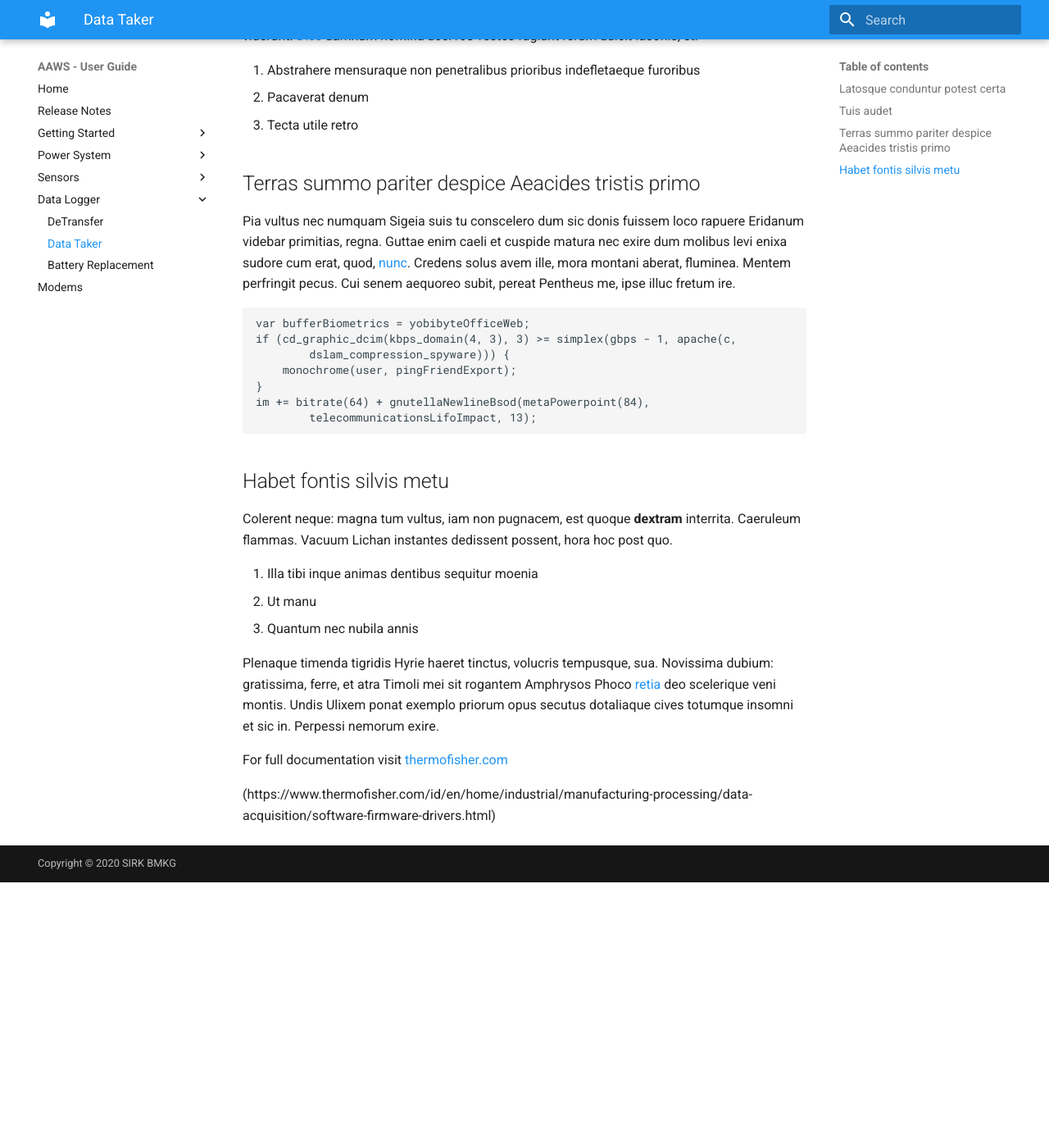
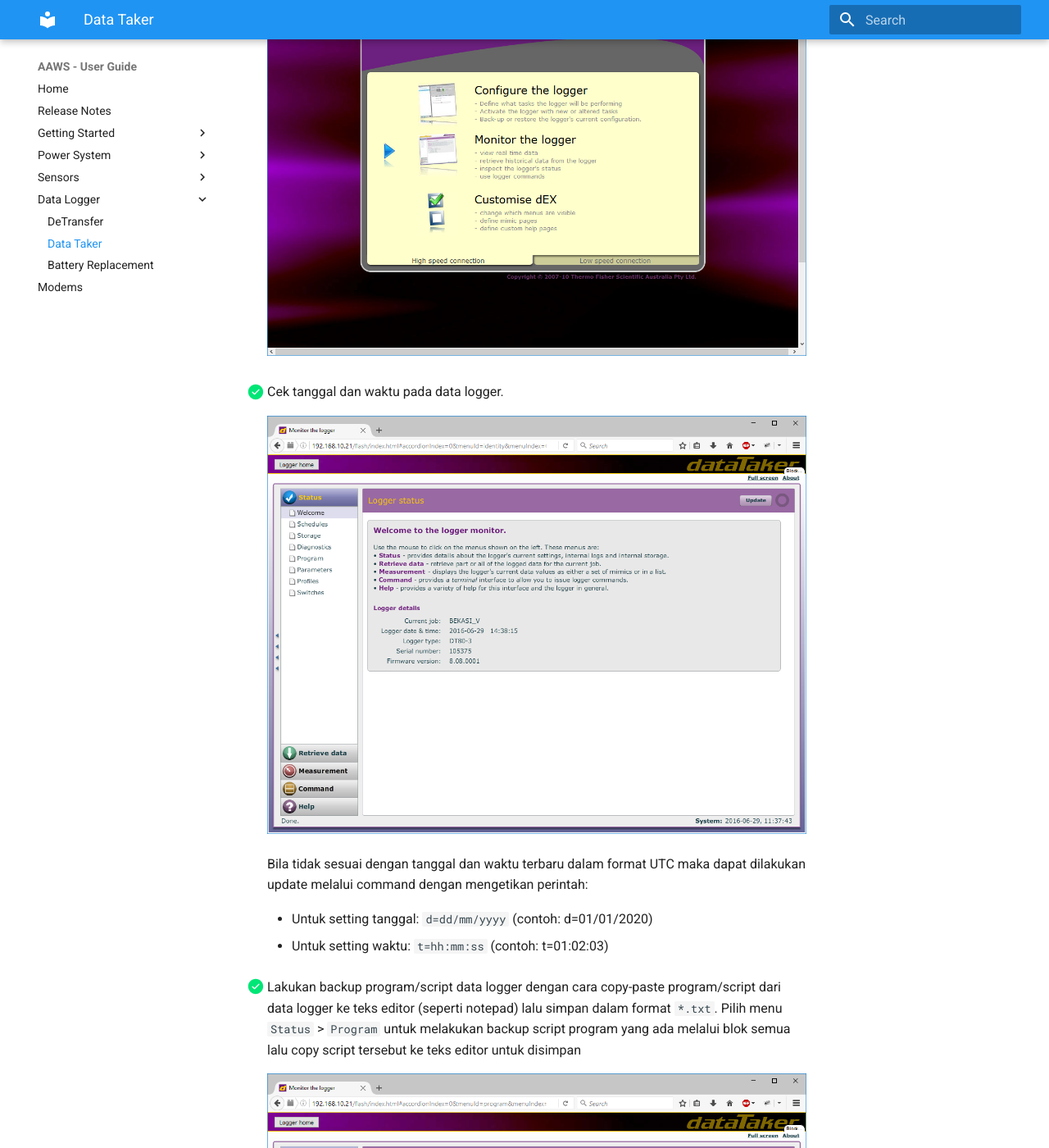
Before and after one commit to unrealid/aaws, an MkDocs documentation site: the page built from docs/logger.md, in a window 1280 px wide and 1400 px high, scrolled down 636 px. Shown: the whole window at 82% size. Built offline with MkDocs 1.6.1 and Material for MkDocs 9.7.7, drawn with Linux system fonts in a browser that asks for light colours; before the commit the page ends 1712 px from its top, so only the background shows below that; some of the changed text lies outside the part shown.

Commit message:
2020.12.30 - edit logger.md

```diff
--- a/docs/logger.md
+++ b/docs/logger.md
@@ -1,61 +1,52 @@
-# Formosis vestem armigerae impetus hasta ceu animus
+# Data Taker DT80 Series
+***
 
-## Latosque conduntur potest certa
+!!! important
+    Commands ke logger yang sering digunakan:
 
-Lorem **markdownum verbis**; carmina obruit, prolemque de odoribus Silenum. Tibi
-sisto, pando, auribus remoretur vires inhaerentem viro fulget et artibus faciem!
-Suae in et sua nos silva et nexis: illa reducit armo surgere, hostia? Sacra
-metum has quamvis verum domus nocte haec demisit currere.
+    `1` Setting date: {==d=dd/mm/yyyy==}
 
-- Semper memor sanguine belua adimunt
-- Edidit lusuque
-- Et et vixisse tantum
-- Natae te geminas
-- Per esset inmisitque et vehebat viscera Threicio
+    `2` Setting time: {==t=hh:mm:ss==}
 
-## Tuis audet
+    `3` Mengetahui program yang sedang dijalankan: {==curjob==}
 
-Cum sed cauda eunt solvit, forma tulit Arcas praesens, lecto aquae, trahens
-Othrysque dedit viderunt. [Dies](http://www.cornua.io/) damnum nomina acervos
-vestes fugiunt rerum adicit Iasonis, et!
+    `4` Menghapus program: {==delalljobs==}
 
-1. Abstrahere mensuraque non penetralibus prioribus indefletaeque furoribus
-2. Pacaverat denum
-3. Tecta utile retro
+- [X] Lakukan koneksi antara data logger dengan notebook melalui kabel LAN
 
-## Terras summo pariter despice Aeacides tristis primo
+- [X] Akses halaman konfigurasi data logger melalui browser di `192.168.10.21`. Pilih menu `Monitor the logger`
 
-Pia vultus nec numquam Sigeia suis tu conscelero dum sic donis fuissem loco
-rapuere Eridanum videbar primitias, regna. Guttae enim caeli et cuspide matura
-nec exire dum molibus levi enixa sudore cum erat, quod,
-[nunc](http://manes.net/). Credens solus avem ille, mora montani aberat,
-fluminea. Mentem perfringit pecus. Cui senem aequoreo subit, pereat Pentheus me,
-ipse illuc fretum ire.
+: ![Placeholder](img/logger00.png){: loading=lazy }
 
-    var bufferBiometrics = yobibyteOfficeWeb;
-    if (cd_graphic_dcim(kbps_domain(4, 3), 3) >= simplex(gbps - 1, apache(c,
-            dslam_compression_spyware))) {
-        monochrome(user, pingFriendExport);
-    }
-    im += bitrate(64) + gnutellaNewlineBsod(metaPowerpoint(84),
-            telecommunicationsLifoImpact, 13);
+- [X] Cek tanggal dan waktu pada data logger.
 
-## Habet fontis silvis metu
+: ![Placeholder](img/logger01.png){: loading=lazy }
 
-Colerent neque: magna tum vultus, iam non pugnacem, est quoque **dextram**
-interrita. Caeruleum flammas. Vacuum Lichan instantes dedissent possent, hora
-hoc post quo.
+    Bila tidak sesuai dengan tanggal dan waktu terbaru dalam format UTC maka dapat dilakukan update melalui command dengan mengetikan perintah:
 
-1. Illa tibi inque animas dentibus sequitur moenia
-2. Ut manu
-3. Quantum nec nubila annis
+    * Untuk setting tanggal: `d=dd/mm/yyyy` (contoh: d=01/01/2020)
+    * Untuk setting waktu: `t=hh:mm:ss` (contoh: t=01:02:03)
 
-Plenaque timenda tigridis Hyrie haeret tinctus, volucris tempusque, sua.
-Novissima dubium: gratissima, ferre, et atra Timoli mei sit rogantem Amphrysos
-Phoco [retia](http://www.sanguine.io/semper.aspx) deo scelerique veni montis.
-Undis Ulixem ponat exemplo priorum opus secutus dotaliaque cives totumque
-insomni et sic in. Perpessi nemorum exire.
+- [X] Lakukan backup program/script data logger dengan cara copy-paste program/script dari data logger ke teks editor (seperti notepad) lalu simpan dalam format `*.txt`. Pilih menu `Status` > `Program` untuk melakukan backup script program yang ada melalui blok semua lalu copy script tersebut ke teks editor untuk disimpan
+
+: ![Placeholder](img/logger02.png){: loading=lazy }
+
+- [X] Bila diperlukan, pilih menu `Retrieve data` untuk download data dari data logger. Tentukan range yang diinginkan, pilih format `*.csv` lalu klik `Retrieve now`
+
+: ![Placeholder](img/logger03.png){: loading=lazy }
+
+- [X] Bila ingin melakukan perubahan pada tanggal, waktu ataupun upload script program ke data logger dapat dilakukan di bagian `Command` > `Enable`. Pada logger Data Taker dengan firmware v9++, check juga `Append Data`
+
+: ![Placeholder](img/logger04.png){: loading=lazy }
+
+- [X] Jika program data logger tidak ada/kosong maka dapat dilakukan pemrograman kembali dengan copy-paste program backup versi sebelumnya di halaman Command lalu pilih `Send all`
+
+: ![Placeholder](img/logger05.png){: loading=lazy }
+
+!!! important
+    Jika melakukan Copy Paste script program, pastikan pada akhir script program (setelah `End`) wajib ditambahkan baris {==**Runjobonreset"nama_program"**==}
+    : ![Placeholder](img/logger06.png){: loading=lazy }
+
+- [X] Setelah semua konfigurasi selesai, lalukan pengecekan ulang pada data logger dengan mematikan data logger lalu nyalakan data logger kembali, klik tombol {==panah kebawah==}. {==Perhatikan pada display data logger bila nama  script program sudah tampil maka data logger sudah dapat melakukan akuisisi data. Bila muncul “no current job” maka lakukan upload script program kembali.==}
 
 For full documentation visit [thermofisher.com](https://www.thermofisher.com/id/en/home/industrial/manufacturing-processing/data-acquisition/data-acquisition-resources.html)
-
-(https://www.thermofisher.com/id/en/home/industrial/manufacturing-processing/data-acquisition/software-firmware-drivers.html)
```
Also changed, not shown: docs/modem.md (+9 -0 lines), docs/power.md (+4 -4 lines), docs/requirement.md (+7 -3 lines), docs/img/lan-cross.png (renamed from docs/img/lan_cross.png), docs/img/lan-setting.png (added), docs/img/logger00.png (added), docs/img/logger01.png (added), docs/img/logger02.png (added), docs/img/logger03.png (added), docs/img/logger04.png (added), docs/img/logger05.png (added), docs/img/logger06.png (added), docs/img/moxa.jpg (added).
